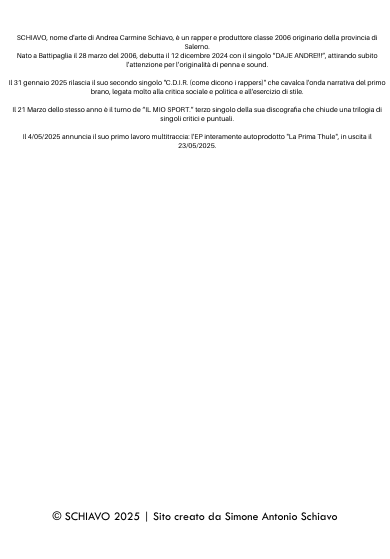
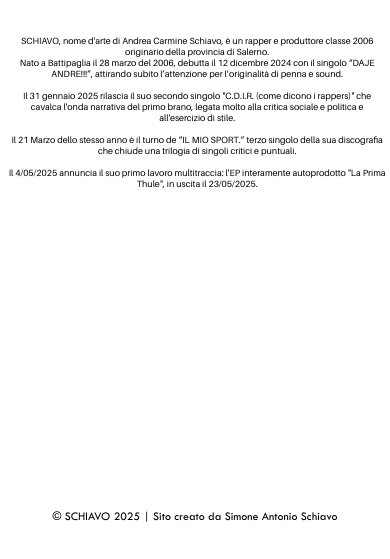
Before and after one commit to schiavorap/schiavorap, a plain HTML site: page parlanodime.html in a window 390 px wide. Shown: the part 309-868 px from the top of the page. Drawn offline with Linux system fonts and the light colour scheme.

Commit message:
Text fix 5

```diff
--- a/style2.css
+++ b/style2.css
@@ -105,7 +105,7 @@ p {
 .flex-container small {
     width: 97%;
     height: 100%;
-    font-size: 7px;
+    font-size: 9px;
     position: absolute;
     text-align: center;
     font-family: "Aileron";
```
